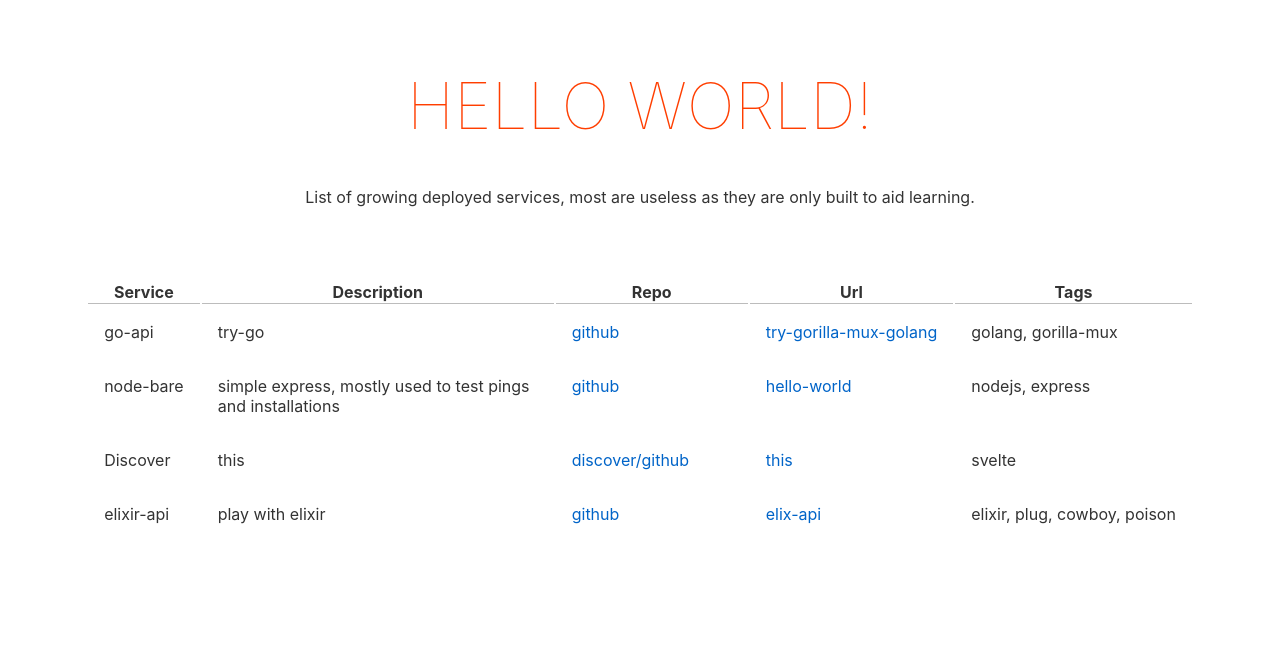
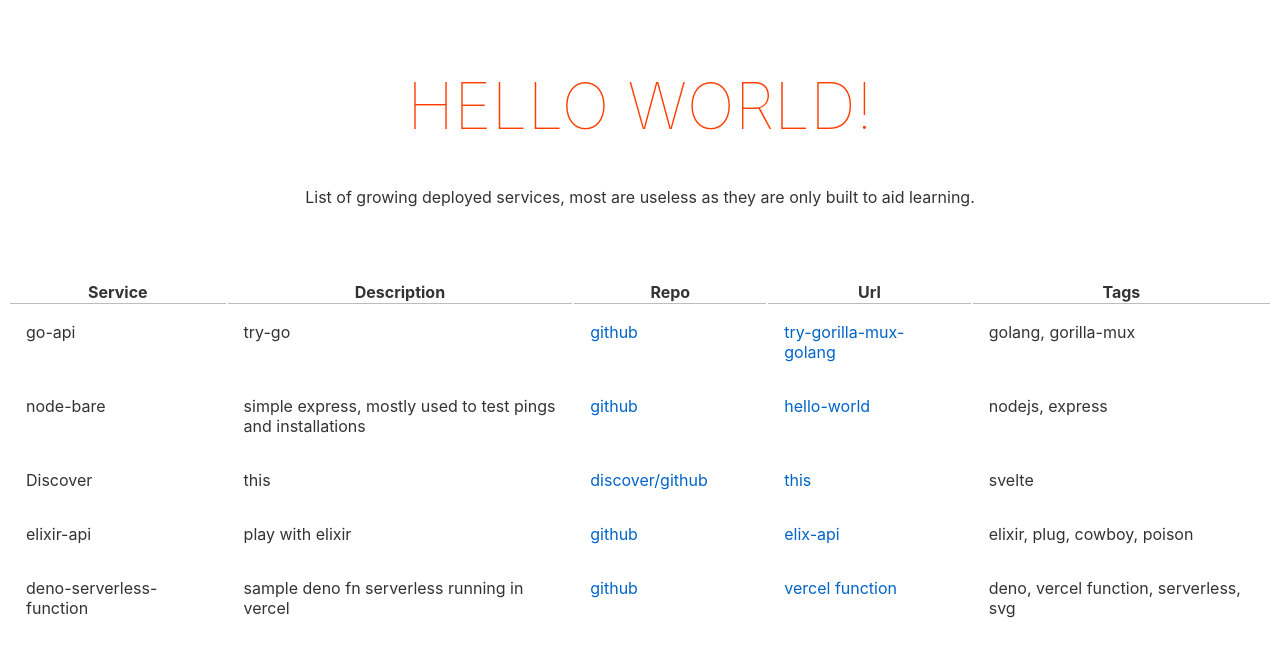
Before and after one commit to odjhey/discover, a Svelte app: page / in a window 1280 px wide. Shown: the top 656 px of the page. Built offline with nearby package versions, Linux system fonts and the light colour scheme.

Commit message:
add deno vercel fn

```diff
--- a/src/App.svelte
+++ b/src/App.svelte
@@ -47,6 +47,16 @@
                 url: "https://github.com/odjhey/elix_webhook_processor",
             },
             tags: "elixir, plug, cowboy, poison",
+        },
+        {
+            name: "deno-serverless-function",
+            desc: "sample deno fn serverless running in vercel",
+            url: { label: "vercel function", url: "https://loona-card.vercel.app/" },
+            repo: {
+                label: "github",
+                url: "https://github.com/odjhey/loona-card",
+            },
+            tags: "deno, vercel function, serverless, svg",
         },
     ];
 </script>
```
